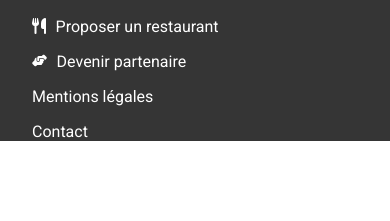
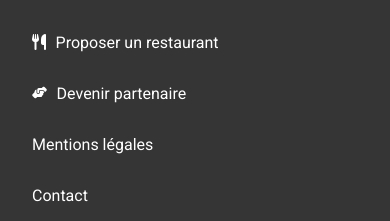
Before and after one commit to woengus/ohmyfood, a website: page index.html in a window 390 px wide. Shown: the part 1802-2023 px from the top of the page. Before the commit the page ends 1959 px from the top, so only its background shows below. Drawn offline with Linux system fonts and the light colour scheme; a web font is replaced by a local one.

Commit message:
footer responsive

```diff
--- a/index.html
+++ b/index.html
@@ -80,10 +80,18 @@
       </section>
       <footer>
         <h2>ohmyfood</h2>
-        <p><i><i class="fas fa-utensils"></i></i><a href="#">Proposer un restaurant</a></p>
-        <p><i><i class="fas fa-xs fa-handshake-angle"></i></i><a href="#">Devenir partenaire</a></p>
-        <p><a href="#">Mentions légales</a></p>
-        <p><address><a href="mailto:olivierbiard@woengus.com">Contact</a></address></p>
+        <div class="footer-flex">
+            <p><i><i class="fas fa-utensils"></i></i><a href="#">Proposer un restaurant</a></p>
+            <p><i><i class="fas fa-xs fa-handshake-angle"></i></i><a href="#">Devenir partenaire</a></p>
+            <p><a href="#">Mentions légales</a></p>
+            <div>
+                <p>
+                    <address>
+                        <a href="mailto:olivierbiard@woengus.com">Contact</a>
+                    </address>
+                </p>
+            </div>
+        </div>
       </footer>
     </main>
   </body>
--- a/sass/layouts/footer.scss
+++ b/sass/layouts/footer.scss
@@ -19,4 +19,20 @@ footer {
     i {
         margin-right:0.3rem;
     }
+    .footer-flex {
+        display:flex;
+        flex-direction: row;
+        flex-wrap: wrap;
+        justify-content: space-around;
+        @media (max-width:671px) {
+            flex-direction: column;
+            justify-content: center;
+            p {
+                width: 100%;
+            }
+        }
+    }
+    p{
+        width: 20%;
+    }
 }
```
Also changed, not shown: style.css, 1 other file.
